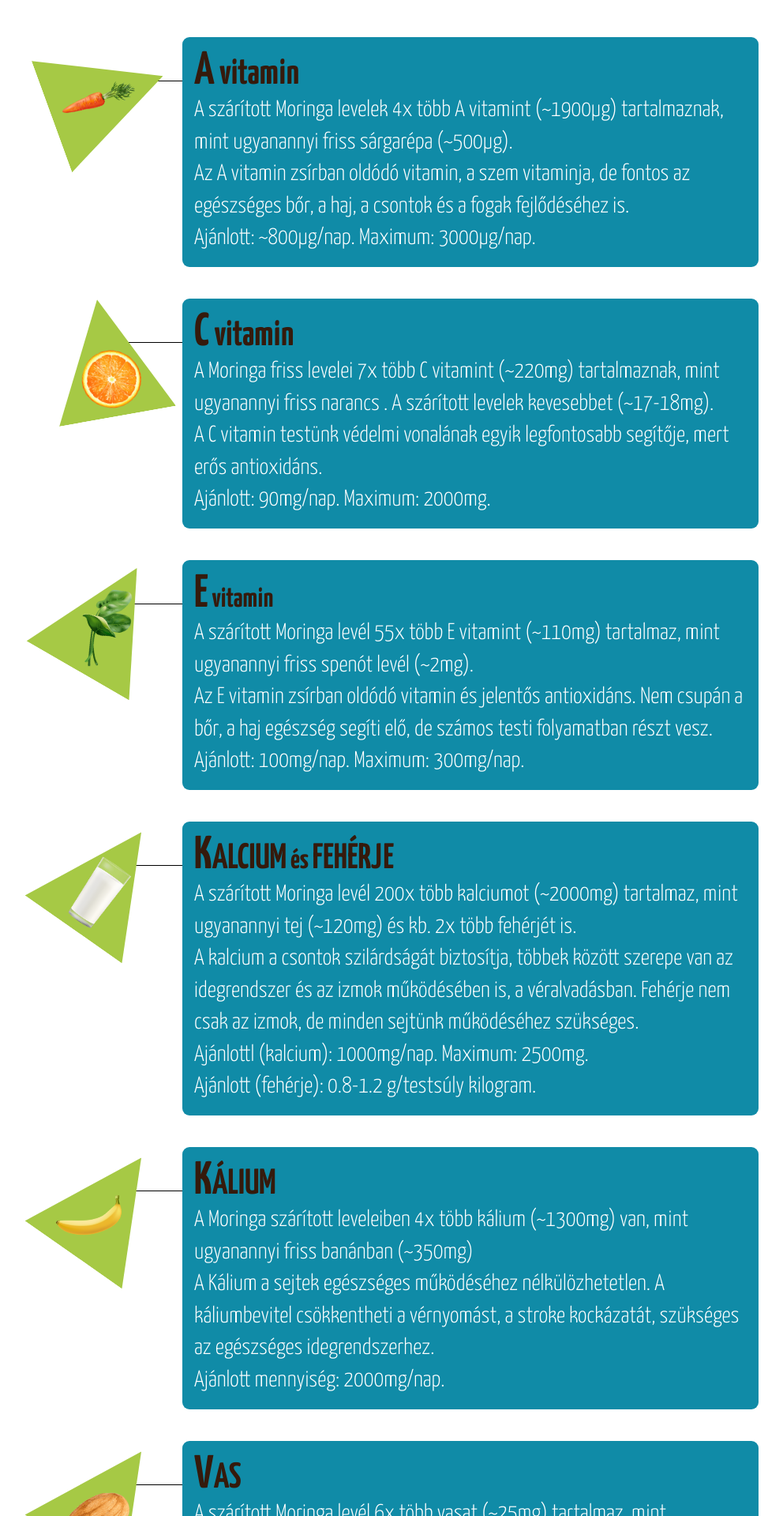
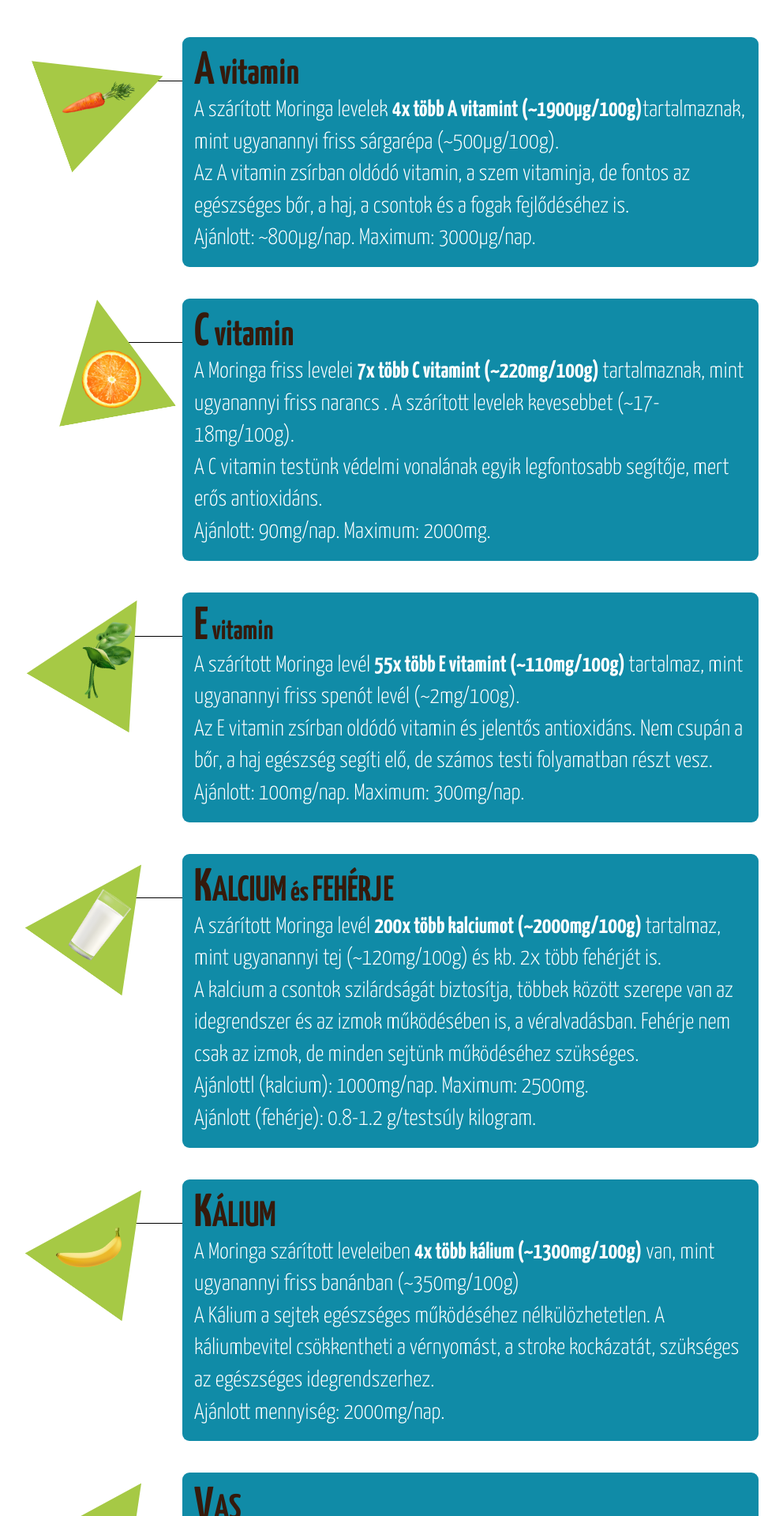
Before and after one commit to bgzoltan/moringa, a React (Create React App) app: page /ingredients in a window 1280 px wide. Shown: the part 1001-2920 px from the top of the page at 79% size, without its empty margins (154-1146 px from the left). Built offline with nearby package versions, Linux system fonts and the light colour scheme.

Commit message:
1.6 Ingredients content modified

```diff
--- a/src/components/IngredientsVitamins.js
+++ b/src/components/IngredientsVitamins.js
@@ -25,8 +25,9 @@ function IngredientsVitamins() {
               <span>A vitamin</span>
             </h2>
             <p>
-              A szárított Moringa levelek 4x több A vitamint (~1900µg)
-              tartalmaznak, mint ugyanannyi friss sárgarépa (~500µg).
+              A szárított Moringa levelek{" "}
+              <b>4x több A vitamint (~1900µg/100g)</b>
+              tartalmaznak, mint ugyanannyi friss sárgarépa (~500µg/100g).
               <br /> Az A vitamin zsírban oldódó vitamin, a szem vitaminja, de
               fontos az egészséges bőr, a haj, a csontok és a fogak fejlődéséhez
               is.
@@ -51,9 +52,10 @@ function IngredientsVitamins() {
               <span>C vitamin</span>
             </h2>
             <p>
-              A Moringa friss levelei 7x több C vitamint (~220mg) tartalmaznak,
-              mint ugyanannyi friss narancs . A szárított levelek kevesebbet
-              (~17-18mg).
+              A Moringa friss levelei <b>
+                7x több C vitamint (~220mg/100g){" "}
+              </b>tartalmaznak, mint ugyanannyi friss narancs . A szárított
+              levelek kevesebbet (~17-18mg/100g).
               <br />A C vitamin testünk védelmi vonalának egyik legfontosabb
               segítője, mert erős antioxidáns.
               <br /> Ajánlott: 90mg/nap. Maximum: 2000mg.
@@ -76,8 +78,9 @@ function IngredientsVitamins() {
               <span>E</span> vitamin
             </h2>
             <p>
-              A szárított Moringa levél 55x több E vitamint (~110mg) tartalmaz,
-              mint ugyanannyi friss spenót levél (~2mg).
+              A szárított Moringa levél{" "}
+              <b>55x több E vitamint (~110mg/100g) </b> tartalmaz, mint
+              ugyanannyi friss spenót levél (~2mg/100g).
               <br /> Az E vitamin zsírban oldódó vitamin és jelentős
               antioxidáns. Nem csupán a bőr, a haj egészség segíti elő, de
               számos testi folyamatban részt vesz. <br />Ajánlott: 100mg/nap.
@@ -102,8 +105,9 @@ function IngredientsVitamins() {
               <span>KALCIUM</span> és <span>FEHÉRJE</span>
             </h2>
             <p>
-              A szárított Moringa levél 200x több kalciumot (~2000mg) tartalmaz,
-              mint ugyanannyi tej (~120mg) és kb. 2x több fehérjét is.
+              A szárított Moringa levél{" "}
+              <b>200x több kalciumot (~2000mg/100g) </b>tartalmaz, mint
+              ugyanannyi tej (~120mg/100g) és kb. 2x több fehérjét is.
               <br /> A kalcium a csontok szilárdságát biztosítja, többek között
               szerepe van az idegrendszer és az izmok működésében is, a
               véralvadásban. Fehérje nem csak az izmok, de minden sejtünk
@@ -130,8 +134,9 @@ function IngredientsVitamins() {
               <span>KÁLIUM</span>
             </h2>
             <p>
-              A Moringa szárított leveleiben 4x több kálium (~1300mg) van, mint
-              ugyanannyi friss banánban (~350mg)
+              A Moringa szárított leveleiben{" "}
+              <b>4x több kálium (~1300mg/100g)</b> van, mint ugyanannyi friss
+              banánban (~350mg/100g)
               <br /> A Kálium a sejtek egészséges működéséhez nélkülözhetetlen.
               A káliumbevitel csökkentheti a vérnyomást, a stroke kockázatát,
               szükséges az egészséges idegrendszerhez. <br />Ajánlott mennyiség:
@@ -157,8 +162,8 @@ function IngredientsVitamins() {
               <span>VAS</span>
             </h2>
             <p>
-              A szárított Moringa levél 6x több vasat (~25mg) tartalmaz, mint
-              ugyanannyi nyers mandula (~4mg).
+              A szárított Moringa levél <b>6x több vasat (~25mg/100g)</b>{" "}
+              tartalmaz, mint ugyanannyi nyers mandula (~4mg/100g).
               <br />
               A vas a vér hemoglobinjának alkotóeleme. Többek között fontos
               szerepet játszik abban, hogy elegendő oxigént tudjon szálítani a
```
